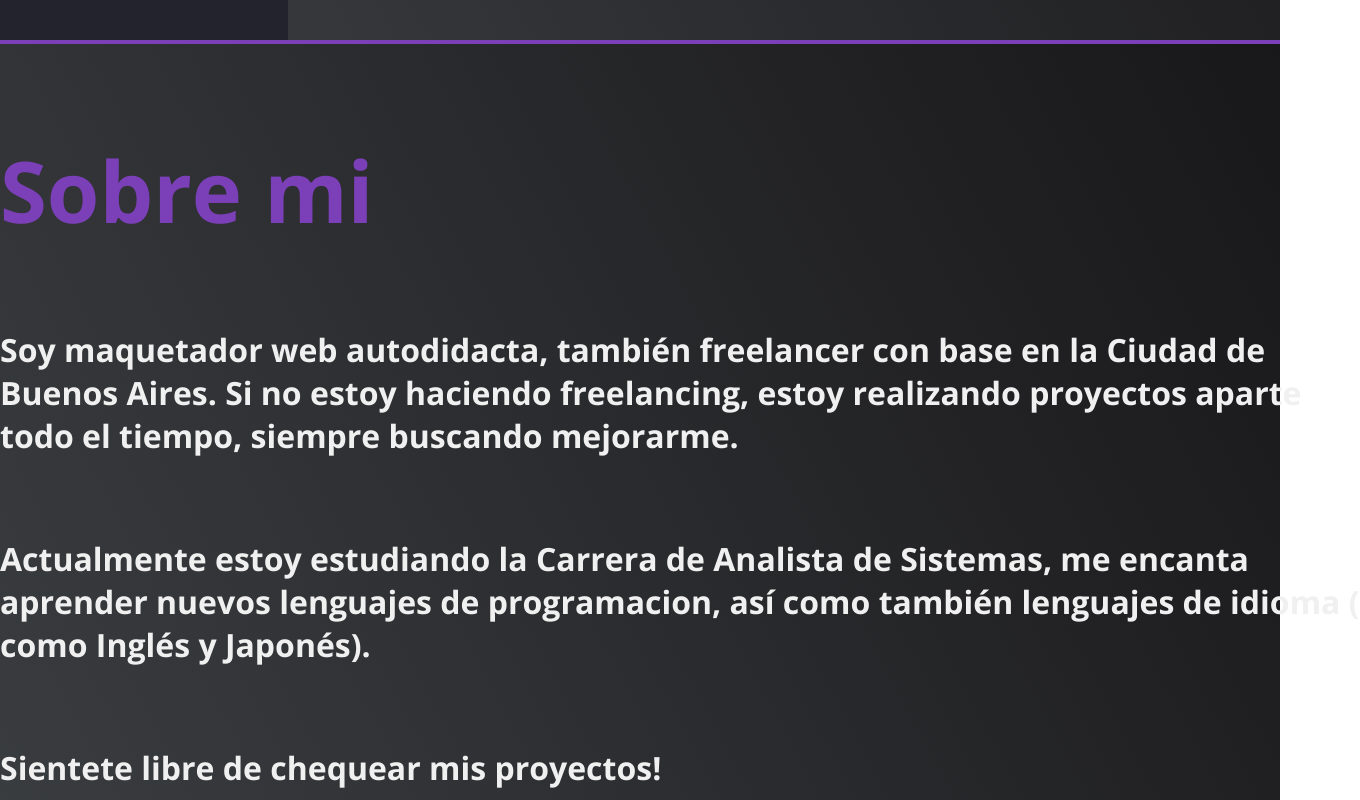
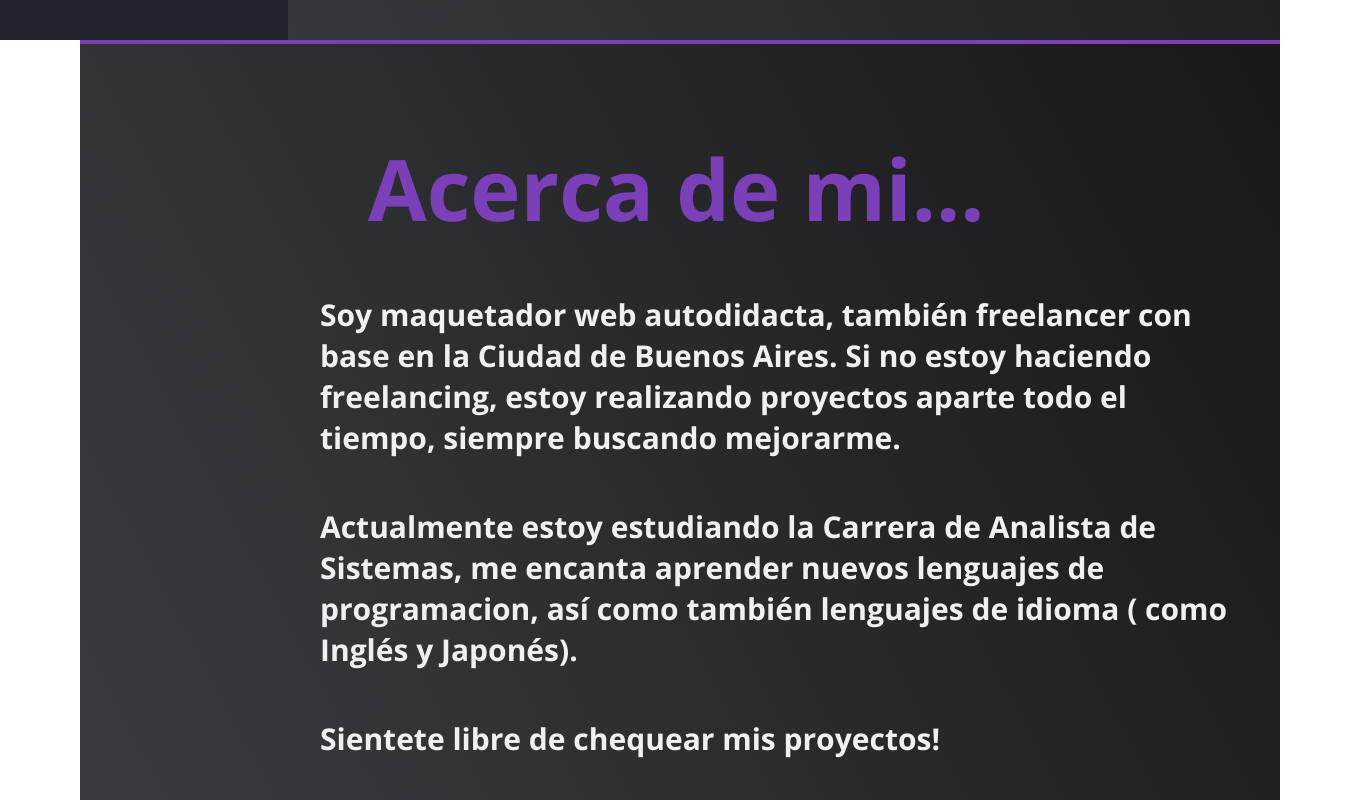
Before and after one commit to Khercog/Portfolio1esp, a plain HTML site: page index.html in a window 1280 px wide. Shown: the part 760-1560 px from the top of the page, 1360 px wide, since content can reach past the window. Drawn offline with nearby package versions, Linux system fonts and the light colour scheme; a web font is replaced by a local one.

Commit message:
Fixed Resposive on the About Section

```diff
--- a/index.html
+++ b/index.html
@@ -48,7 +48,7 @@
             <li class="nav-item">
                 <a href="#about-section" class="nav-link">
                     <i class="fab fa-old-republic fa-2x"></i>
-                    <span class="link-text">Sobre mi</span>
+                    <span class="link-text">Bio</span>
                 </a>
             </li>
             <li class="nav-item">
@@ -77,27 +77,26 @@
                 </div>
             </div>
         </section>
-    </main>
+
         <!-- END WLECOME SECTION -->
         <!-- START ABOUT SECTION -->
         <section id="about-section" class="about-section">
             <div class="max-width">
-            <div class="home-content-about">
-                <h1 class="text-2 about-title">
-                    Sobre mi
-                </h1>
-                <p class=" about-p">
-                    Soy maquetador web autodidacta, también freelancer con base en la Ciudad de Buenos Aires. Si no estoy haciendo freelancing, estoy realizando proyectos aparte todo el tiempo, siempre buscando mejorarme.
-                </p>
-                <p class=" about-p">
-                    Actualmente estoy estudiando la Carrera de Analista de Sistemas, me encanta aprender nuevos lenguajes de programacion, así como también lenguajes de idioma ( como Inglés y Japonés).
-                </p>
-                <p class=" about-p">
-                    Sientete libre de chequear mis proyectos!
-                </p>
+                <div class="home-content">
+                    <div class="text-2 about-title">
+                        Acerca de mi...
+                    </div>
+                    <div class="text-3 text-4"> Soy maquetador web autodidacta, también freelancer con base en la Ciudad de Buenos Aires. Si no
+                        estoy haciendo freelancing, estoy realizando proyectos aparte todo el tiempo, siempre buscando
+                        mejorarme.</div>
+                    <div class="text-3 text-4">Actualmente estoy estudiando la Carrera de Analista de Sistemas, me encanta aprender nuevos
+                        lenguajes de programacion, así como también lenguajes de idioma ( como Inglés y Japonés).</div>
+                    <div class="text-3 text-4">Sientete libre de chequear mis proyectos!</div>
+
                 </div>
             </div>
         </section>
+    </main>
     <!-- END ABOUT SECTION -->
     <!-- START PROJECTS SECTION -->
 
@@ -164,7 +163,8 @@
             <a id="profile-link" href="https://github.com/RyuEnkodo?tab=repositories" target="_blank"
                 class="btn contact-details"><i class="fab fa-github"></i> GitHub</a>
 
-            <a href="mailto:kevin.hercog@davinci.edu.ar" class="btn contact-details"><i class="fas fa-at"></i> Mandame un e-mail!</a>
+            <a href="mailto:kevin.hercog@davinci.edu.ar" class="btn contact-details"><i class="fas fa-at"></i> Mandame
+                un e-mail!</a>
             <a href="tel:1156970133" class="btn contact-details"><i class="fas fa-mobile-alt"></i>LLámame</a>
         </div>
     </section>
--- a/style.css
+++ b/style.css
@@ -57,6 +57,13 @@ img {
   margin-left: -3px;
 }
 .text-3 {
+  font-size: 50px;
+  margin: 5px 0;
+}
+.text-4 {
+  font-size: 30px;
+}
+.about-p {
   font-size: 50px;
   margin: 5px 0;
 }
@@ -192,7 +199,7 @@ body::-webkit-scrollbar-thumb {
   font-size: 1rem;
 }
 /* Small screens */
-@media only screen and (max-width: 600px) {
+@media only screen and (max-width: 1000px) {
   .navbar {
     bottom: 0;
     width: 100vw;
@@ -226,15 +233,17 @@ body::-webkit-scrollbar-thumb {
   .text-3 {
       font-size: 1.5rem;
   }
+
   .home-content-about h1 {
       font-size: 3rem;
       margin-bottom: -1rem;
+      margin-left: 4rem;
   }
   .home-content-about p {
       margin-top: 3.5rem;
   }
   .about-p {
-      width: 20rem;
+      width: 23rem;
       font-size: 1.2rem;
   }
   .navbar:hover .link-text {
@@ -259,7 +268,7 @@ body::-webkit-scrollbar-thumb {
 
 }
 /* Large screens */
-@media only screen and (min-width: 600px) {
+@media only screen and (min-width: 1000px) {
   .navbar {
     top: 0;
     width: 6rem;
@@ -289,15 +298,21 @@ body::-webkit-scrollbar-thumb {
   .text-3 {
       margin-left: 5rem;
   }
-  .about-p {
-      margin-top: 5rem;
-      margin-bottom: 3rem;
-      font-size: 2rem;
-      margin-left: 5rem;
+  .text-4 {
+    margin-left: 15rem;
+    margin-right: 3rem;
   }
+
   .about-title {
-      margin-top: 5rem;
-        color: rgb(123, 63, 184);
+
+      color: rgb(123, 63, 184);
+
+      margin: 3rem 0 3rem 18rem;
+
+    }
+    .home-content-about {
+      margin-left: 50rem;
+
     }
 }
 /* Welcome Section */
@@ -327,6 +342,11 @@ body::-webkit-scrollbar-thumb {
   border-top: 4px solid rgb(123, 63, 184);
 
 }
+
+.text-4 {
+  margin-bottom: 3rem;
+}
+
 
 
 /* End About Section */
```
Lines whose indentation alone changed are shown as unchanged.
